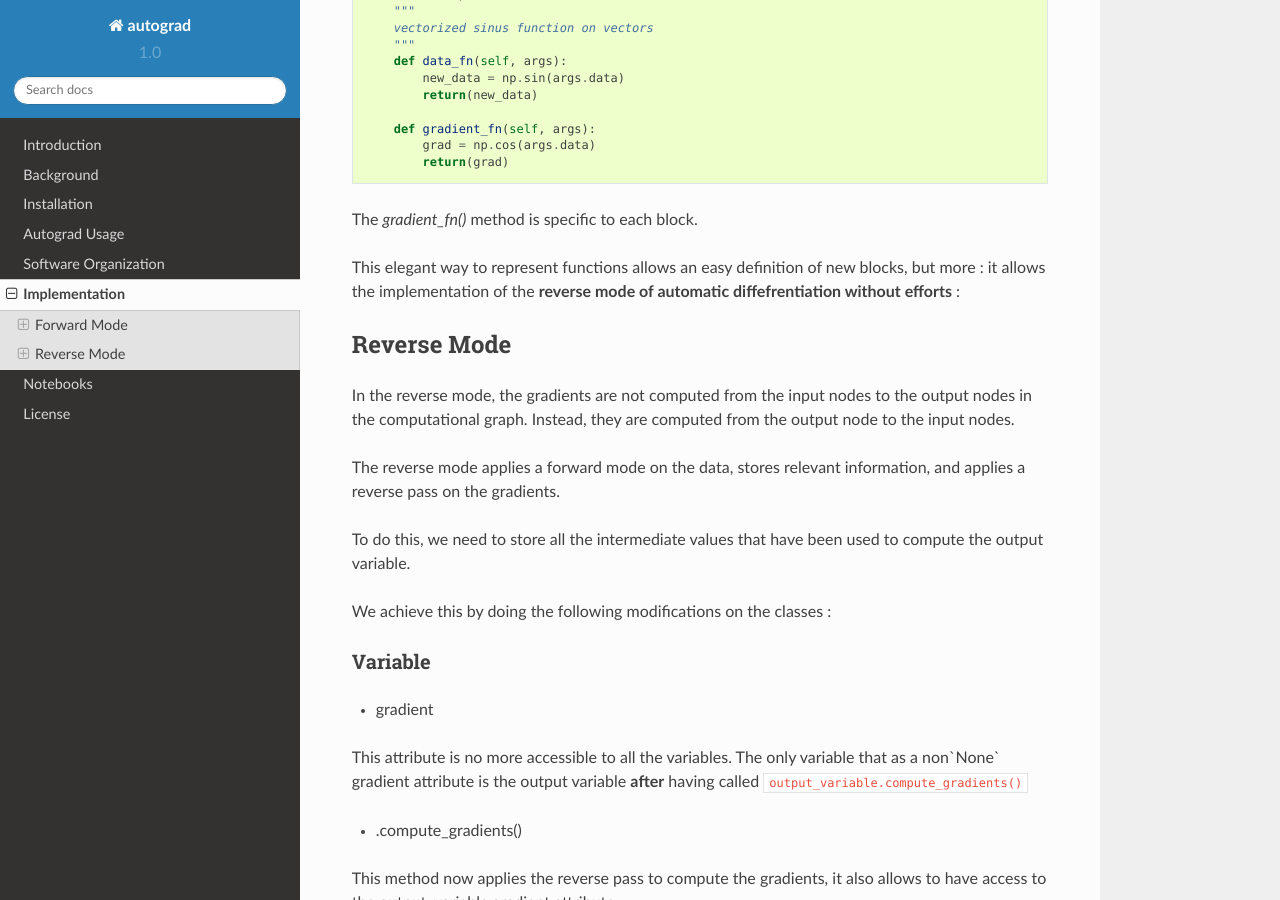
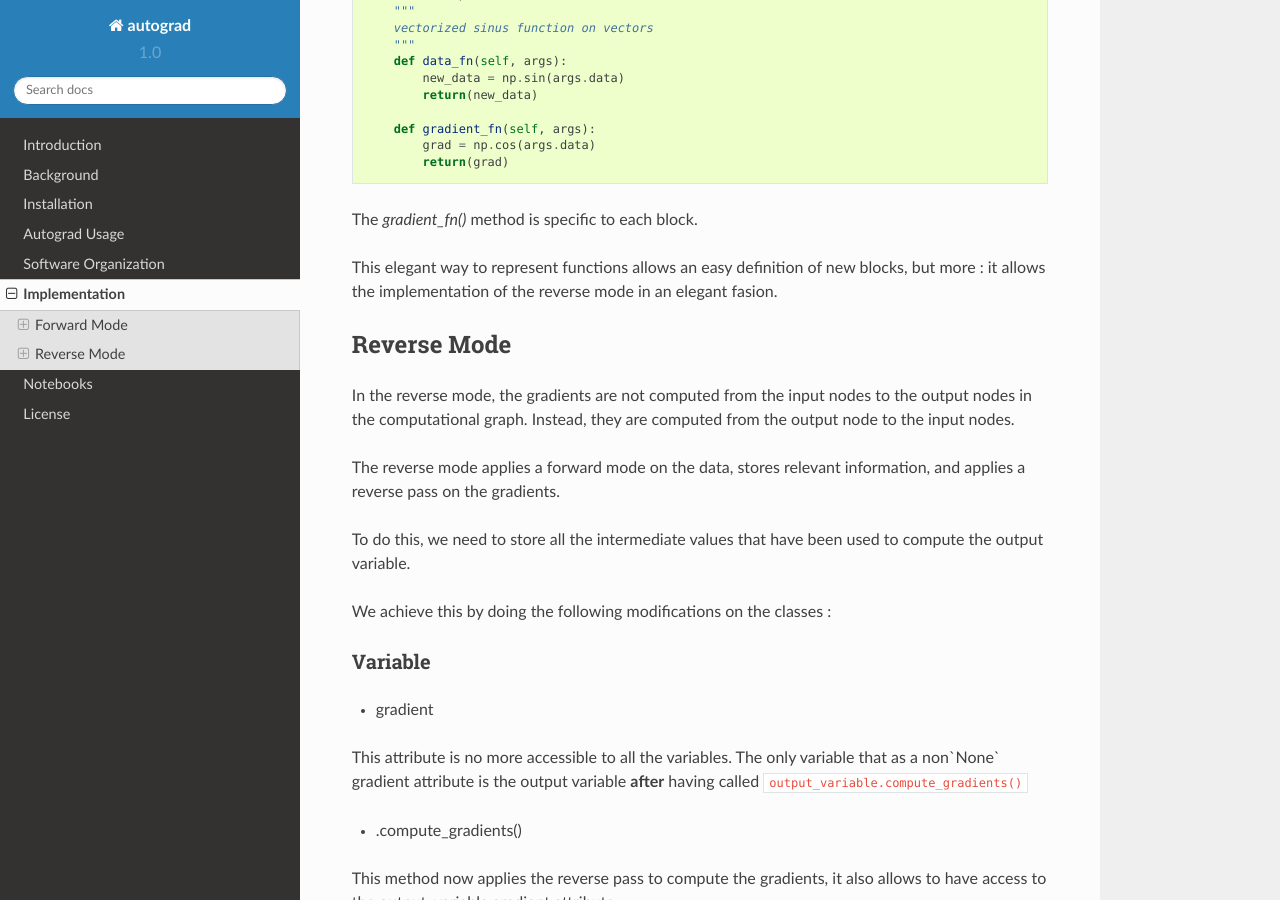
Before and after one commit to cs207-project-group4/cs207-FinalProject, a Sphinx documentation site: the page built from docs/implementation.rst, in a window 1280 px wide and 900 px high, scrolled down 9389 px. Built offline with Sphinx 7.4.7 and the Read the Docs theme 2.0.0, drawn with Linux system fonts in a browser that asks for light colours; formulas are drawn with MathJax 3.

Commit message:
Update implementation.rst

```diff
--- a/docs/implementation.rst
+++ b/docs/implementation.rst
@@ -359,7 +359,7 @@ The `gradient_fn()` method is specific to each block.
 
 
 
-This elegant way to represent functions allows an easy definition of new blocks, but more : it allows the implementation of the **reverse mode of automatic diffefrentiation without efforts** :
+This elegant way to represent functions allows an easy definition of new blocks, but more : it allows the implementation of the reverse mode in an elegant fasion.
 
 
 
```
